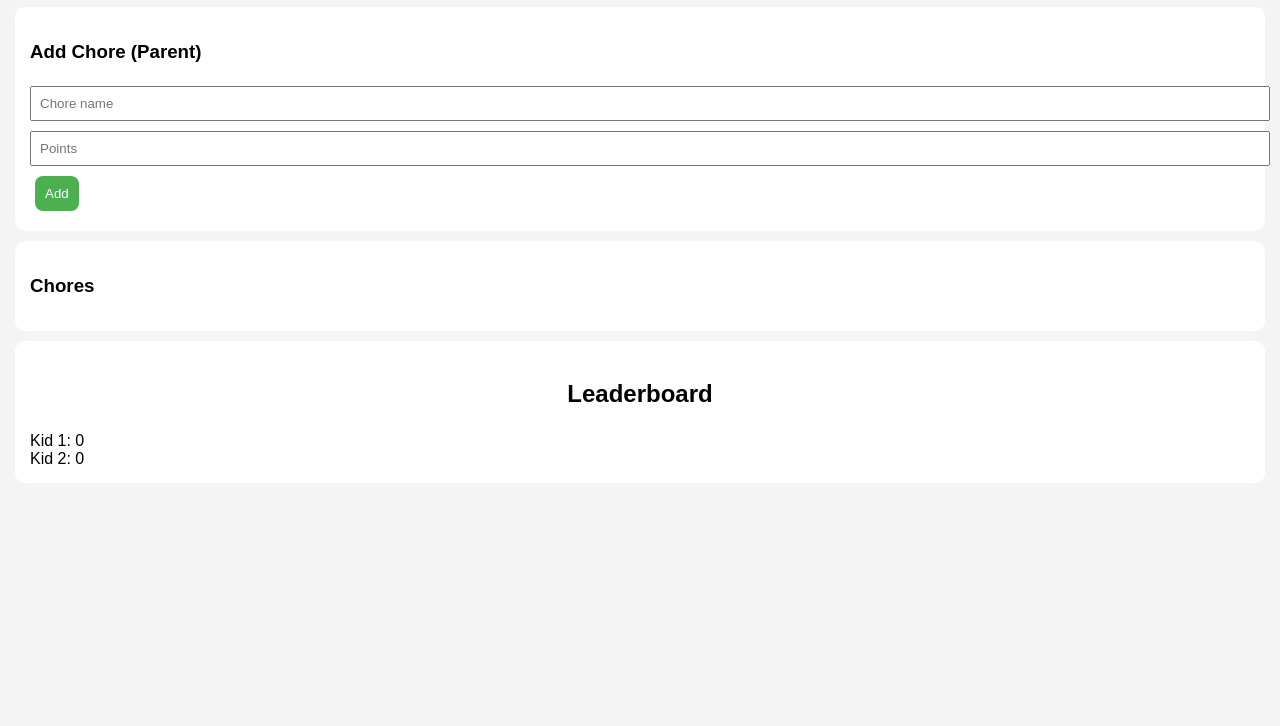
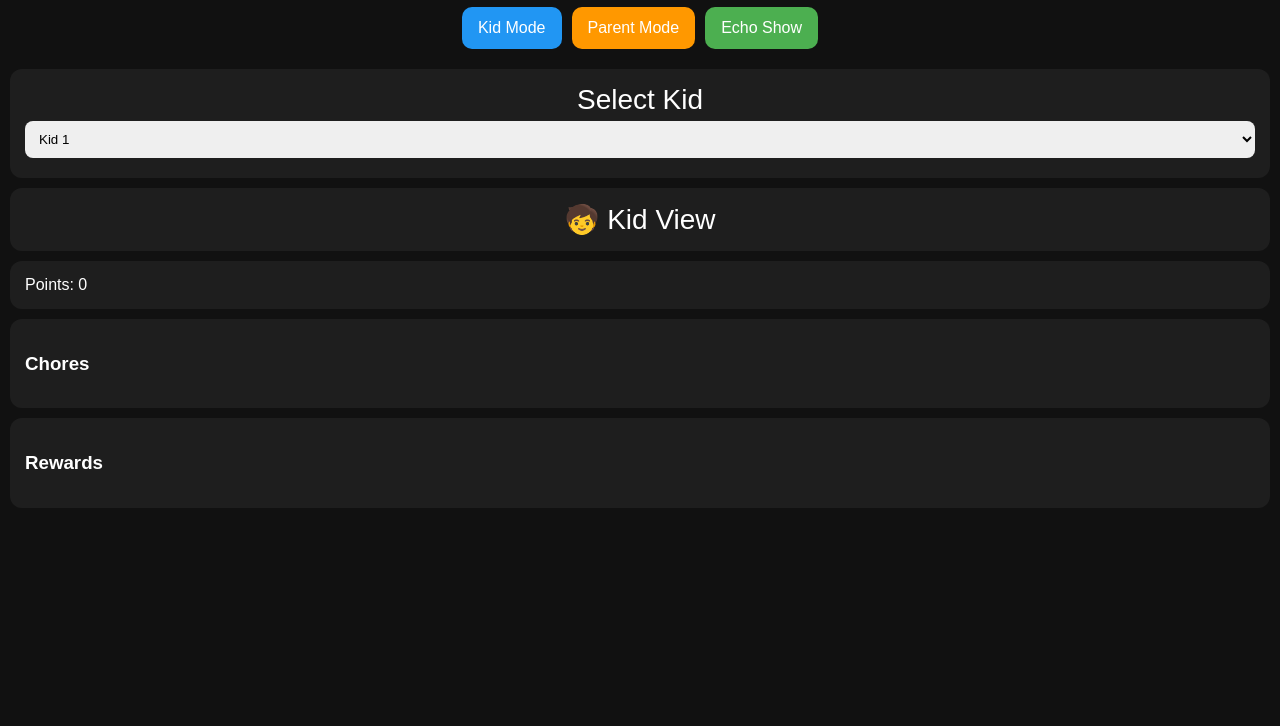
Before and after one commit to 998v4fj8wd-cmyk/chore-points-app, a plain HTML site: page index.html in a window 1280 px wide. Shown: the part 74-800 px from the top of the page. Drawn offline with Linux system fonts and the light colour scheme.

Commit message:
index.html

```diff
--- a/index.html
+++ b/index.html
@@ -1,104 +1,192 @@
 <!DOCTYPE html>
 <html>
 <head>
-  <title>Chore Points</title>
+  <title>Family Points System</title>
   <meta name="viewport" content="width=device-width, initial-scale=1">
   <style>
-    body { font-family: Arial; margin: 0; background:#f4f4f4; }
-    .header { background:#333; color:white; padding:15px; text-align:center; font-size:22px; }
-    .container { padding:15px; }
-
-    .card { background:white; padding:15px; margin:10px 0; border-radius:10px; }
-
-    button {
-      padding:10px;
-      margin:5px;
-      border:0;
-      border-radius:8px;
-      cursor:pointer;
-    }
-
-    .green { background: #4CAF50; color:white; }
-    .blue { background: #2196F3; color:white; }
-    .red { background: #f44336; color:white; }
-
-    input {
-      padding:8px;
-      margin:5px 0;
-      width:100%;
-    }
-
-    .big { font-size:24px; text-align:center; }
+    body { font-family: Arial; margin:0; background:#111; color:white; }
+    .header { background:#222; padding:20px; text-align:center; font-size:26px; }
+    .tabs { display:flex; justify-content:center; gap:10px; padding:10px; flex-wrap:wrap; }
+    button { padding:12px 16px; border:none; border-radius:10px; cursor:pointer; font-size:16px; }
+    .card { background:#1e1e1e; margin:10px; padding:15px; border-radius:12px; }
+    input, select { width:100%; padding:10px; margin:5px 0; border-radius:8px; border:none; }
+    .green { background:#4CAF50; color:white; }
+    .blue { background:#2196F3; color:white; }
+    .red { background:#f44336; color:white; }
+    .yellow { background:#ff9800; color:white; }
+    .big { font-size:28px; text-align:center; }
   </style>
 </head>
 
 <body>
 
-<div class="header">Family Chore Points</div>
+<div class="header">🏠 Family Points System</div>
 
-<div class="container">
-
-  <div class="card">
-    <h3>Add Chore (Parent)</h3>
-    <input id="choreName" placeholder="Chore name">
-    <input id="points" type="number" placeholder="Points">
-    <button class="green" onclick="addChore()">Add</button>
+<div class="tabs">
+  <button class="blue" onclick="setMode('kid')">Kid Mode</button>
+  <button class="yellow" onclick="setMode('parent')">Parent Mode</button>
+  <button class="green" onclick="setMode('echo')">Echo Show</button>
 </div>
 
 <div class="card">
-    <h3>Chores</h3>
-    <div id="chores"></div>
+  <div class="big">Select Kid</div>
+  <select id="kidSelect" onchange="render()"></select>
 </div>
 
-  <div class="card">
-    <h3 class="big">Leaderboard</h3>
-    <div id="leaderboard"></div>
-  </div>
-
-</div>
+<div id="app"></div>
 
 <script>
-let chores = [];
-let points = { Kid1: 0, Kid2: 0 };
+let mode = "kid";
 
-function addChore() {
-  let name = document.getElementById('choreName').value;
-  let pts = parseInt(document.getElementById('points').value);
+let data = JSON.parse(localStorage.getItem("familyData")) || {
+  kids: [
+    { name: "Kid 1", points: 0 },
+    { name: "Kid 2", points: 0 }
+  ],
+  chores: [],
+  rewards: []
+};
 
-  if (!name || !pts) return;
+function save() {
+  localStorage.setItem("familyData", JSON.stringify(data));
+}
 
-  chores.push({ name, pts, done:false });
+function setMode(m) {
+  mode = m;
   render();
 }
 
-function markDone(index) {
-  let chore = chores[index];
-  if (chore.done) return;
+function getKid() {
+  let i = document.getElementById("kidSelect").value;
+  return data.kids[i];
+}
 
-  chore.done = true;
-  points.Kid1 += chore.pts;
+function renderKidsDropdown() {
+  let sel = document.getElementById("kidSelect");
+  sel.innerHTML = "";
+  data.kids.forEach((k,i)=>{
+    sel.innerHTML += `<option value="${i}">${k.name}</option>`;
+  });
+}
 
+function addChore() {
+  let name = document.getElementById("choreName").value;
+  let pts = parseInt(document.getElementById("chorePoints").value);
+
+  if(!name || !pts) return;
+
+  data.chores.push({
+    name,
+    pts,
+    kid: document.getElementById("kidSelect").value,
+    done:false,
+    approved:false
+  });
+
+  save();
+  render();
+}
+
+function completeChore(i) {
+  data.chores[i].done = true;
+  save();
+  render();
+}
+
+function approveChore(i) {
+  let c = data.chores[i];
+  if(c.approved) return;
+
+  c.approved = true;
+  data.kids[c.kid].points += c.pts;
+
+  save();
+  render();
+}
+
+function addReward() {
+  let name = document.getElementById("rewardName").value;
+  let cost = parseInt(document.getElementById("rewardCost").value);
+
+  if(!name || !cost) return;
+
+  data.rewards.push({ name, cost });
+  save();
   render();
 }
 
 function render() {
-  let cDiv = document.getElementById('chores');
-  cDiv.innerHTML = "";
+  renderKidsDropdown();
 
-  chores.forEach((c, i) => {
-    cDiv.innerHTML += `
+  let kid = getKid();
+  let app = document.getElementById("app");
+
+  let html = "";
+
+  if(mode === "echo") {
+    html += `<div class="card big">📊 Leaderboard</div>`;
+    data.kids.forEach(k=>{
+      html += `<div class="card big">${k.name}: ${k.points} pts</div>`;
+    });
+  }
+
+  if(mode === "kid") {
+    html += `<div class="card big">🧒 Kid View</div>`;
+    html += `<div class="card">Points: ${kid.points}</div>`;
+
+    html += `<div class="card"><h3>Chores</h3>`;
+    data.chores.filter(c=>c.kid == document.getElementById("kidSelect").value)
+      .forEach((c,i)=>{
+        html += `<div>
+          ${c.name} (${c.pts})
+          ${c.done ? "✅" : `<button class="blue" onclick="completeChore(${i})">Done</button>`}
+        </div>`;
+      });
+    html += `</div>`;
+  }
+
+  if(mode === "parent") {
+    html += `<div class="card big">👨‍👩‍👧 Parent Control</div>`;
+
+    html += `
       <div class="card">
-        ${c.name} - ${c.pts} pts
-        ${!c.done ? `<button class="blue" onclick="markDone(${i})">Mark Done</button>` : "✅ Done"}
+        <h3>Add Chore</h3>
+        <input id="choreName" placeholder="Chore">
+        <input id="chorePoints" type="number" placeholder="Points">
+        <button class="green" onclick="addChore()">Add</button>
       </div>
     `;
+
+    html += `<div class="card"><h3>Pending Approval</h3>`;
+    data.chores.forEach((c,i)=>{
+      if(c.done && !c.approved){
+        html += `<div>
+          ${c.name} - ${c.pts} pts
+          <button class="green" onclick="approveChore(${i})">Approve</button>
+        </div>`;
+      }
     });
+    html += `</div>`;
 
-  let lb = document.getElementById('leaderboard');
-  lb.innerHTML = `
-    <div>Kid 1: ${points.Kid1}</div>
-    <div>Kid 2: ${points.Kid2}</div>
+    html += `
+      <div class="card">
+        <h3>Add Reward</h3>
+        <input id="rewardName" placeholder="Reward">
+        <input id="rewardCost" type="number" placeholder="Cost">
+        <button class="yellow" onclick="addReward()">Add</button>
+      </div>
     `;
+  }
+
+  if(mode === "kid" || mode === "parent") {
+    html += `<div class="card"><h3>Rewards</h3>`;
+    data.rewards.forEach(r=>{
+      html += `<div>${r.name} - ${r.cost} pts</div>`;
+    });
+    html += `</div>`;
+  }
+
+  app.innerHTML = html;
 }
 
 render();
```
Lines whose indentation alone changed are shown as unchanged.
